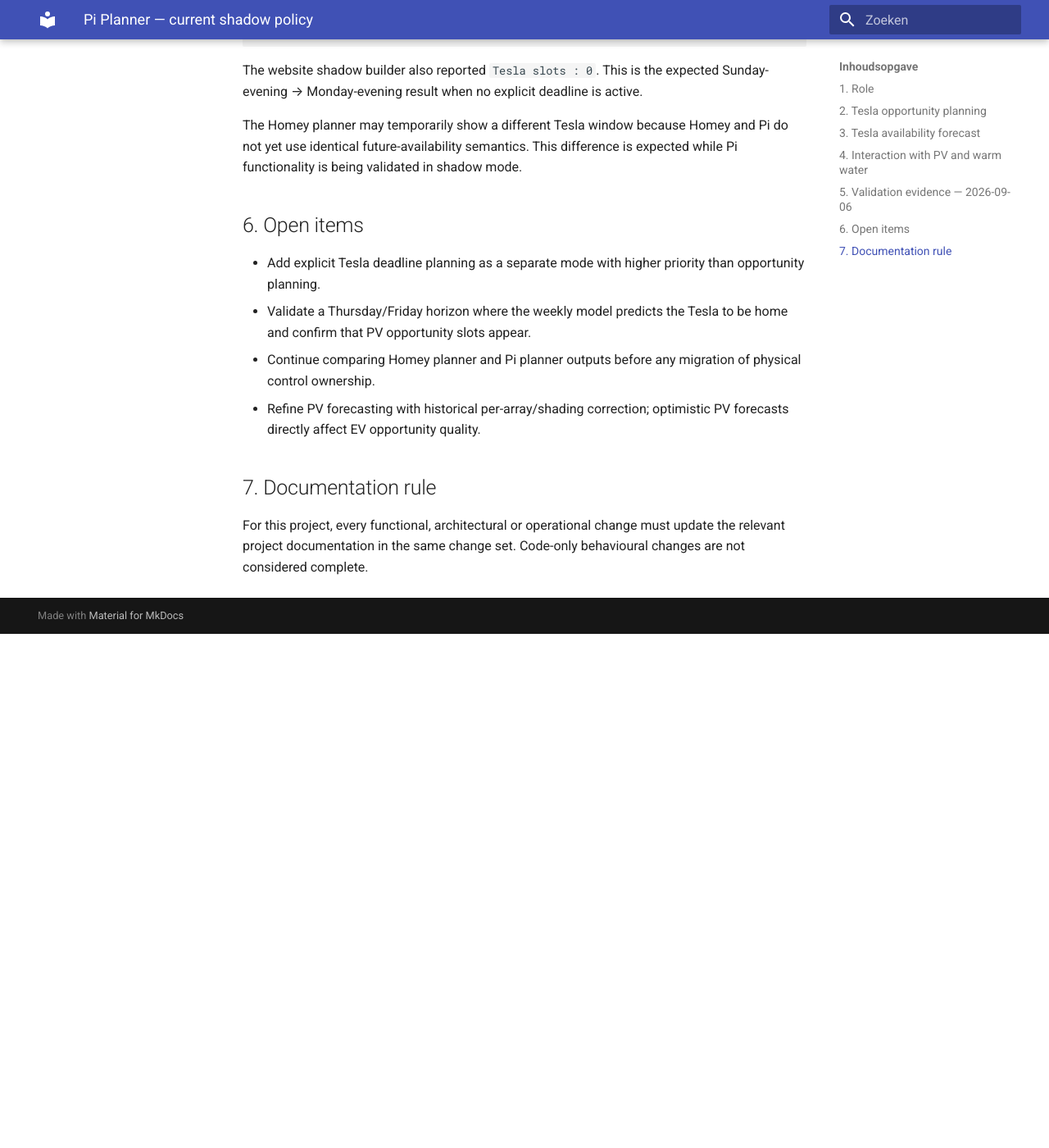
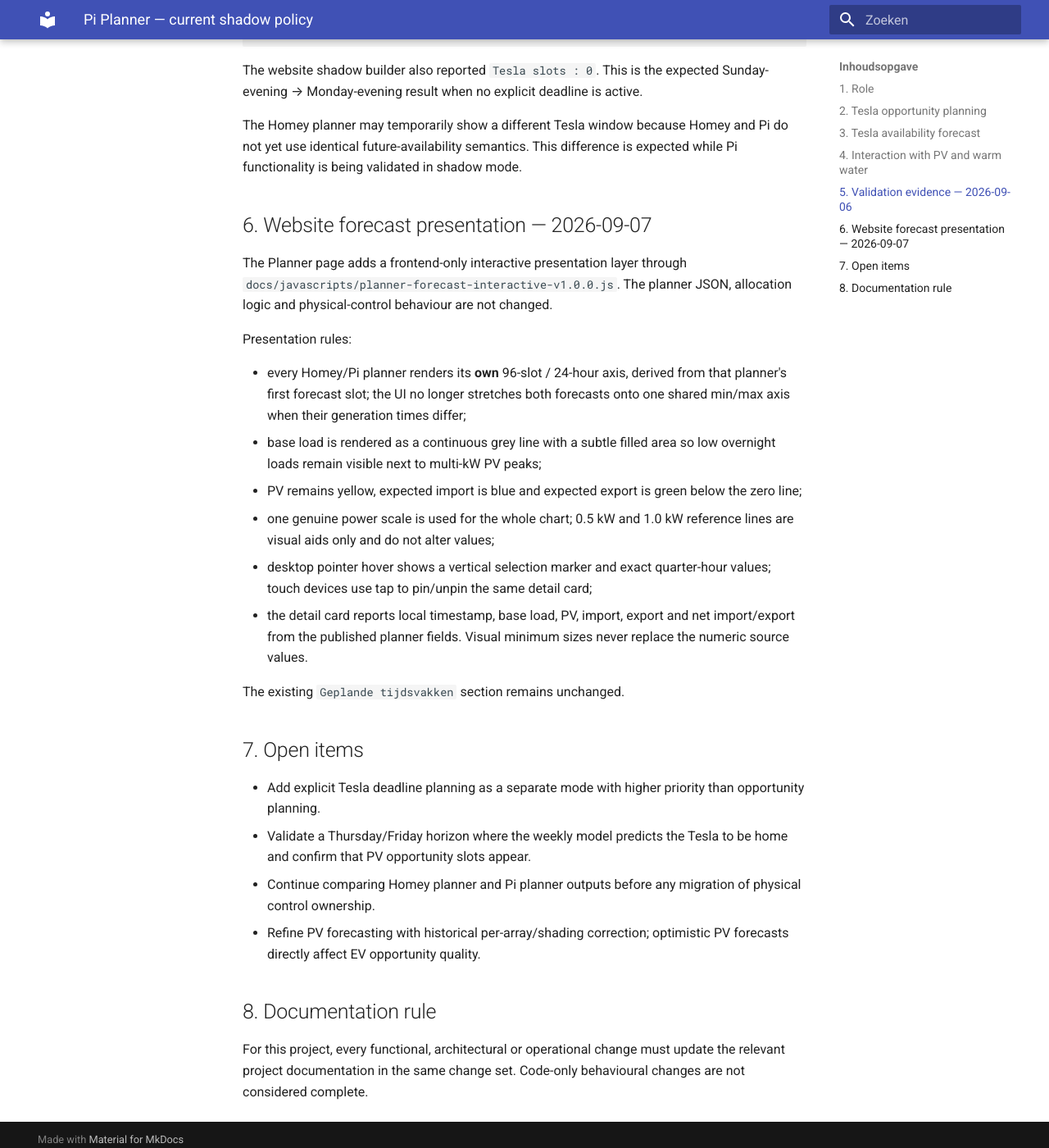
Before and after one commit to OnsKasteeltje/homey-energy-manual, an MkDocs documentation site: the page built from docs/pi-planner.md, in a window 1280 px wide and 1400 px high, scrolled down 2527 px. Shown: the whole window at 82% size. Built offline with MkDocs 1.6.1 and Material for MkDocs 9.7.7, drawn with Linux system fonts in a browser that asks for light colours; before the commit the page ends 3300 px from its top, so only the background shows below that; some of the changed lines change nothing that is shown.

Commit message:
feat: make planner forecast interactive and readable

```diff
--- /dev/null
+++ b/docs/javascripts/planner-forecast-interactive-v1.0.0.js
@@ -0,0 +1,261 @@
+(() => {
+  'use strict';
+
+  const SELECTOR = '.planner-minimal';
+  const SLOT_MS = 15 * 60 * 1000;
+  const NS = 'http://www.w3.org/2000/svg';
+
+  const finite = v => v !== null && v !== undefined && v !== '' && Number.isFinite(Number(v));
+  const unwrap = payload => payload?.plan?.plan?.actions ? payload.plan : (payload?.plan || payload || {});
+  const kw = v => finite(v) ? `${(Number(v) / 1000).toLocaleString('nl-NL', {minimumFractionDigits:2, maximumFractionDigits:2})} kW` : '—';
+  const hhmm = iso => {
+    const d = new Date(iso);
+    return Number.isNaN(d.getTime()) ? '—' : d.toLocaleTimeString('nl-NL', {hour:'2-digit', minute:'2-digit'});
+  };
+  const fullTime = iso => {
+    const d = new Date(iso);
+    return Number.isNaN(d.getTime()) ? '—' : d.toLocaleString('nl-NL', {
+      weekday:'short', day:'2-digit', month:'short', year:'numeric', hour:'2-digit', minute:'2-digit'
+    });
+  };
+  const svgEl = (name, attrs = {}) => {
+    const n = document.createElementNS(NS, name);
+    Object.entries(attrs).forEach(([k,v]) => n.setAttribute(k, String(v)));
+    return n;
+  };
+
+  function installStyles() {
+    if (document.getElementById('pm-interactive-chart-style')) return;
+    const style = document.createElement('style');
+    style.id = 'pm-interactive-chart-style';
+    style.textContent = `
+      .pm-forecast-frame{position:relative;overflow:hidden}
+      .pm-forecast.pm-interactive-chart{display:block!important;position:relative;height:100%;padding:0!important;touch-action:pan-y;background:transparent}
+      .pm-interactive-chart svg{display:block;width:100%;height:100%;overflow:visible}
+      .pm-ref-line{stroke:color-mix(in srgb,var(--md-default-fg-color) 17%,transparent);stroke-width:.8;stroke-dasharray:4 4;vector-effect:non-scaling-stroke}
+      .pm-zero-line{stroke:color-mix(in srgb,var(--md-default-fg-color) 30%,transparent);stroke-width:1;vector-effect:non-scaling-stroke}
+      .pm-pv-bar{fill:#d7a900;opacity:.9}
+      .pm-import-bar{fill:#3277b3;opacity:.82}
+      .pm-export-bar{fill:#2e9b67;opacity:.85}
+      .pm-base-area{fill:#6e7f90;opacity:.13}
+      .pm-base-line{fill:none;stroke:#6e7f90;stroke-width:2.1;stroke-linejoin:round;stroke-linecap:round;vector-effect:non-scaling-stroke}
+      .pm-crosshair{position:absolute;top:0;bottom:0;width:1px;background:color-mix(in srgb,#3277b3 75%,var(--md-default-fg-color));pointer-events:none;z-index:4;display:none}
+      .pm-crosshair::after{content:'';position:absolute;top:50%;left:50%;width:7px;height:7px;border-radius:50%;background:var(--md-default-bg-color);border:2px solid #3277b3;transform:translate(-50%,-50%)}
+      .pm-hover-tooltip{position:absolute;z-index:6;min-width:190px;max-width:230px;padding:.48rem .58rem;border-radius:.45rem;background:color-mix(in srgb,var(--md-default-bg-color) 96%,var(--md-default-fg-color) 4%);border:1px solid var(--md-default-fg-color--lightest);box-shadow:0 6px 20px rgba(0,0,0,.16);font-size:.58rem;line-height:1.45;pointer-events:none;display:none}
+      .pm-hover-tooltip strong{display:block;margin-bottom:.24rem;font-size:.62rem}
+      .pm-hover-row{display:grid;grid-template-columns:auto 1fr auto;align-items:center;gap:.25rem .35rem;white-space:nowrap}
+      .pm-hover-dot{width:.48rem;height:.48rem;border-radius:2px}
+      .pm-hover-dot.base{background:#6e7f90}.pm-hover-dot.pv{background:#d7a900}.pm-hover-dot.import{background:#3277b3}.pm-hover-dot.export{background:#2e9b67}
+      .pm-hover-net{margin-top:.28rem;padding-top:.28rem;border-top:1px solid var(--md-default-fg-color--lightest);font-weight:700}
+      .pm-scale-hint{position:absolute;right:.35rem;top:.25rem;font-size:.45rem;opacity:.55;pointer-events:none;z-index:2}
+      .pm-legend .pm-key.import{background:#3277b3}.pm-legend .pm-key.export{background:#2e9b67}
+      @media(prefers-color-scheme:dark){.pm-pv-bar{fill:#e4bd35}.pm-import-bar{fill:#69a4d7}.pm-export-bar{fill:#54b889}.pm-base-line{stroke:#98a8b7}.pm-base-area{fill:#98a8b7}.pm-hover-dot.base{background:#98a8b7}.pm-hover-dot.pv{background:#e4bd35}.pm-hover-dot.import{background:#69a4d7}.pm-hover-dot.export{background:#54b889}}
+      @media(max-width:600px){.pm-hover-tooltip{min-width:165px;max-width:195px;font-size:.54rem;padding:.42rem .48rem}.pm-hover-tooltip strong{font-size:.58rem}}
+    `;
+    document.head.append(style);
+  }
+
+  function normalizeActions(payload) {
+    const p = unwrap(payload);
+    const actions = Array.isArray(p?.plan?.actions) ? p.plan.actions : [];
+    return actions.slice(0, 96);
+  }
+
+  function updateLegend(root) {
+    const legend = root.querySelector('.pm-legend');
+    if (!legend) return;
+    legend.replaceChildren();
+    [
+      ['base','Base load (forecast)'],
+      ['pv','PV (forecast)'],
+      ['import','Verwachte import'],
+      ['export','Verwachte export']
+    ].forEach(([kind,label]) => {
+      const span = document.createElement('span');
+      const key = document.createElement('i');
+      key.className = `pm-key ${kind}`;
+      span.append(key, document.createTextNode(label));
+      legend.append(span);
+    });
+    const note = root.querySelector('.pm-note');
+    if (note) note.textContent = 'Base load, PV en verwachte import/export. Positief = import; negatief = export. Hover of tik op een kwartier voor details.';
+  }
+
+  function renderAxis(root, actions) {
+    const axis = root.querySelector('.pm-time-axis');
+    if (!axis || !actions.length) return;
+    axis.replaceChildren();
+    axis.style.gridTemplateColumns = 'repeat(96,minmax(0,1fr))';
+    const start = new Date(actions[0].start).getTime();
+    for (let idx=0; idx<96; idx+=12) {
+      const t = document.createElement('span');
+      t.className = 'pm-time';
+      t.style.gridColumn = `${idx+1} / span 12`;
+      t.textContent = hhmm(new Date(start + idx*SLOT_MS).toISOString());
+      axis.append(t);
+    }
+  }
+
+  function derive(a) {
+    const base = finite(a?.baseLoadForecastW) ? Number(a.baseLoadForecastW) : 0;
+    const pv = finite(a?.pvForecastW) ? Math.max(0, Number(a.pvForecastW)) : 0;
+    const net = finite(a?.netBeforeFlexW) ? Number(a.netBeforeFlexW) : base - pv;
+    const imp = finite(a?.importBeforeFlexW) ? Math.max(0, Number(a.importBeforeFlexW)) : Math.max(0, net);
+    const exp = finite(a?.exportBeforeFlexW) ? Math.max(0, Number(a.exportBeforeFlexW))
+      : finite(a?.pvSurplusBeforeFlexW) ? Math.max(0, Number(a.pvSurplusBeforeFlexW))
+      : Math.max(0, -net);
+    return {base,pv,net,imp,exp};
+  }
+
+  function renderForecast(root, actions) {
+    const forecast = root.querySelector('.pm-forecast');
+    const frame = root.querySelector('.pm-forecast-frame');
+    if (!forecast || !frame || actions.length !== 96) return;
+
+    updateLegend(root);
+    renderAxis(root, actions);
+
+    forecast.classList.add('pm-interactive-chart');
+    forecast.replaceChildren();
+    frame.querySelectorAll('.pm-crosshair,.pm-hover-tooltip,.pm-scale-hint').forEach(n => n.remove());
+
+    const data = actions.map(derive);
+    const maxAbs = Math.max(1000, ...data.flatMap(d => [d.base,d.pv,d.imp,d.exp].map(Math.abs)));
+    const scaleMax = Math.ceil(maxAbs / 500) * 500;
+    const W = 960, H = 100, zeroY = 50, halfH = 46;
+    const yPos = w => zeroY - Math.max(0, w) / scaleMax * halfH;
+    const yNeg = w => zeroY + Math.max(0, w) / scaleMax * halfH;
+    const slotW = W / 96;
+
+    const svg = svgEl('svg', {viewBox:`0 0 ${W} ${H}`, preserveAspectRatio:'none', role:'img', 'aria-label':'Interactieve 24-uurs forecast'});
+
+    [500,1000].filter(v => v < scaleMax).forEach(v => {
+      svg.append(svgEl('line',{x1:0,y1:yPos(v),x2:W,y2:yPos(v),class:'pm-ref-line'}));
+    });
+    svg.append(svgEl('line',{x1:0,y1:zeroY,x2:W,y2:zeroY,class:'pm-zero-line'}));
+
+    const pvGroup = svgEl('g');
+    const netGroup = svgEl('g');
+    data.forEach((d,idx) => {
+      const x = idx*slotW;
+      if (d.pv > 0) {
+        const y = yPos(d.pv);
+        pvGroup.append(svgEl('rect',{x:x+slotW*.18,y,width:slotW*.27,height:Math.max(.7,zeroY-y),rx:.35,class:'pm-pv-bar'}));
+      }
+      if (d.imp > 0) {
+        const y = yPos(d.imp);
+        netGroup.append(svgEl('rect',{x:x+slotW*.58,y,width:slotW*.27,height:Math.max(.7,zeroY-y),rx:.35,class:'pm-import-bar'}));
+      }
+      if (d.exp > 0) {
+        netGroup.append(svgEl('rect',{x:x+slotW*.58,y:zeroY,width:slotW*.27,height:Math.max(.7,yNeg(d.exp)-zeroY),rx:.35,class:'pm-export-bar'}));
+      }
+    });
+    svg.append(pvGroup, netGroup);
+
+    const points = data.map((d,idx) => `${idx*slotW+slotW/2},${yPos(d.base)}`).join(' ');
+    const areaPoints = `0,${zeroY} ${points} ${W},${zeroY}`;
+    svg.append(svgEl('polygon',{points:areaPoints,class:'pm-base-area'}));
+    svg.append(svgEl('polyline',{points,class:'pm-base-line'}));
+    forecast.append(svg);
+
+    const cross = document.createElement('div');
+    cross.className = 'pm-crosshair';
+    const tip = document.createElement('div');
+    tip.className = 'pm-hover-tooltip';
+    const hint = document.createElement('div');
+    hint.className = 'pm-scale-hint';
+    hint.textContent = `± ${kw(scaleMax)}`;
+    frame.append(cross,tip,hint);
+
+    let pinned = false;
+    let selected = null;
+
+    function show(idx, clientX) {
+      idx = Math.max(0, Math.min(95, idx));
+      selected = idx;
+      const a = actions[idx], d = data[idx];
+      const direction = d.net < 0 ? 'export' : 'import';
+      tip.innerHTML = '';
+      const title = document.createElement('strong');
+      title.textContent = fullTime(a.start);
+      tip.append(title);
+      [
+        ['base','Base load',d.base],['pv','PV',d.pv],['import','Import',d.imp],['export','Export',d.exp]
+      ].forEach(([kind,label,val]) => {
+        const row = document.createElement('div'); row.className='pm-hover-row';
+        const dot = document.createElement('i'); dot.className=`pm-hover-dot ${kind}`;
+        const lab = document.createElement('span'); lab.textContent=label;
+        const value = document.createElement('span'); value.textContent=kw(val);
+        row.append(dot,lab,value); tip.append(row);
+      });
+      const net = document.createElement('div'); net.className='pm-hover-net';
+      net.textContent = `Netto ${kw(Math.abs(d.net))} ${direction}`;
+      tip.append(net);
+
+      const rect = frame.getBoundingClientRect();
+      const x = ((idx+.5)/96)*rect.width;
+      cross.style.left = `${x}px`; cross.style.display='block'; tip.style.display='block';
+      const tw = Math.min(230, tip.offsetWidth || 210);
+      const desired = Number.isFinite(clientX) ? clientX-rect.left+12 : x+12;
+      tip.style.left = `${Math.max(6, Math.min(rect.width-tw-6, desired))}px`;
+      tip.style.top = '8px';
+    }
+
+    function idxAt(clientX) {
+      const r = frame.getBoundingClientRect();
+      return Math.floor(((clientX-r.left)/Math.max(1,r.width))*96);
+    }
+
+    frame.addEventListener('pointermove', e => {
+      if (pinned || e.pointerType === 'touch') return;
+      show(idxAt(e.clientX), e.clientX);
+    });
+    frame.addEventListener('pointerleave', e => {
+      if (pinned || e.pointerType === 'touch') return;
+      cross.style.display='none'; tip.style.display='none';
+    });
+    frame.addEventListener('pointerup', e => {
+      if (e.pointerType === 'mouse' && e.button !== 0) return;
+      const idx = idxAt(e.clientX);
+      if (pinned && selected === idx) {
+        pinned = false; cross.style.display='none'; tip.style.display='none';
+      } else {
+        pinned = true; show(idx,e.clientX);
+      }
+    });
+  }
+
+  async function enhance(root) {
+    if (!root || root.dataset.pmInteractive === '1') return;
+    const url = root.dataset.plannerUrl;
+    if (!url) return;
+    try {
+      const r = await fetch(`${url}?interactive=${Date.now()}`, {cache:'no-store'});
+      if (!r.ok) return;
+      const actions = normalizeActions(await r.json());
+      if (actions.length !== 96) return;
+      root.dataset.pmInteractive = '1';
+      renderForecast(root,actions);
+    } catch (_) {
+      // Existing planner remains intact if the optional enhancement cannot load.
+    }
+  }
+
+  function scan() {
+    installStyles();
+    document.querySelectorAll(SELECTOR).forEach(root => {
+      const content = root.querySelector('.pm-content');
+      if (content && !content.hidden) enhance(root);
+      else {
+        const obs = new MutationObserver(() => {
+          if (content && !content.hidden) { obs.disconnect(); enhance(root); }
+        });
+        if (content) obs.observe(content,{attributes:true,attributeFilter:['hidden']});
+      }
+    });
+  }
+
+  if (document.readyState === 'loading') document.addEventListener('DOMContentLoaded',scan,{once:true});
+  else scan();
+  if (window.document$?.subscribe) window.document$.subscribe(scan);
+})();
--- a/docs/pi-planner.md
+++ b/docs/pi-planner.md
@@ -76,13 +76,28 @@
 
 The Homey planner may temporarily show a different Tesla window because Homey and Pi do not yet use identical future-availability semantics. This difference is expected while Pi functionality is being validated in shadow mode.
 
-## 6. Open items
+## 6. Website forecast presentation — 2026-09-07
+
+The Planner page adds a frontend-only interactive presentation layer through `docs/javascripts/planner-forecast-interactive-v1.0.0.js`. The planner JSON, allocation logic and physical-control behaviour are not changed.
+
+Presentation rules:
+
+- every Homey/Pi planner renders its **own** 96-slot / 24-hour axis, derived from that planner's first forecast slot; the UI no longer stretches both forecasts onto one shared min/max axis when their generation times differ;
+- base load is rendered as a continuous grey line with a subtle filled area so low overnight loads remain visible next to multi-kW PV peaks;
+- PV remains yellow, expected import is blue and expected export is green below the zero line;
+- one genuine power scale is used for the whole chart; 0.5 kW and 1.0 kW reference lines are visual aids only and do not alter values;
+- desktop pointer hover shows a vertical selection marker and exact quarter-hour values; touch devices use tap to pin/unpin the same detail card;
+- the detail card reports local timestamp, base load, PV, import, export and net import/export from the published planner fields. Visual minimum sizes never replace the numeric source values.
+
+The existing `Geplande tijdsvakken` section remains unchanged.
+
+## 7. Open items
 
 - Add explicit Tesla deadline planning as a separate mode with higher priority than opportunity planning.
 - Validate a Thursday/Friday horizon where the weekly model predicts the Tesla to be home and confirm that PV opportunity slots appear.
 - Continue comparing Homey planner and Pi planner outputs before any migration of physical control ownership.
 - Refine PV forecasting with historical per-array/shading correction; optimistic PV forecasts directly affect EV opportunity quality.
 
-## 7. Documentation rule
+## 8. Documentation rule
 
 For this project, every functional, architectural or operational change must update the relevant project documentation in the same change set. Code-only behavioural changes are not considered complete.
--- a/mkdocs.yml
+++ b/mkdocs.yml
@@ -23,9 +23,11 @@
       permalink: true
 
 # Assetversies worden tijdens de build gesynchroniseerd vanuit frontend-version.txt.
-# De Planner-pagina is bewust self-contained en heeft geen aparte lifecycle/decorator-scripts nodig.
+# De Planner-pagina bevat de basisweergave inline; deze kleine progressive-enhancement
+# voegt de interactieve forecastweergave toe zonder plannerdata of control logic te wijzigen.
 extra_javascript:
   - javascripts/frontend-bundle-__FRONTEND_VERSION__.js
+  - javascripts/planner-forecast-interactive-v1.0.0.js
 
 extra_css:
   - stylesheets/frontend-bundle-__FRONTEND_VERSION__.css
```
